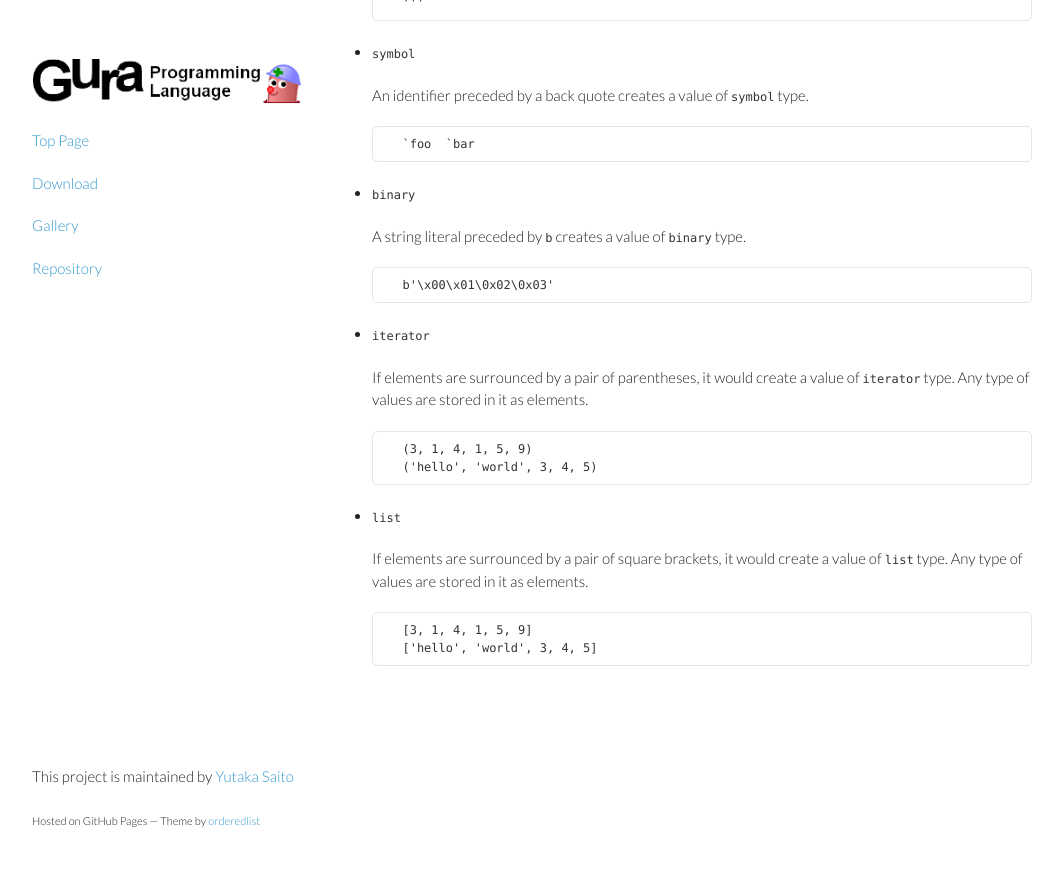
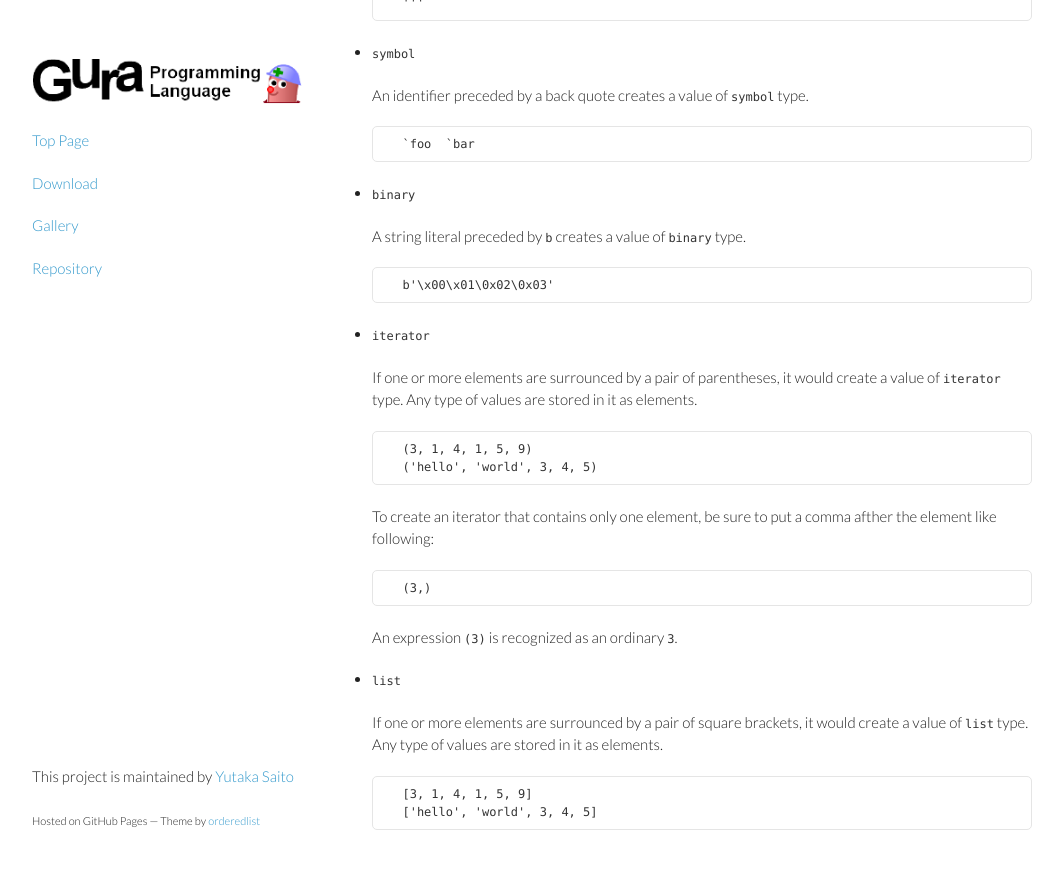
Before and after one commit to rudidude86/gura-lang.github.io, a Jekyll site: the page built from documents/Data-Type.md, in a window 1280 px wide and 900 px high, scrolled down 1271 px. Shown: the top 869 px of the window, without its empty margins (108-1171 px from the left). Built offline with Jekyll 4.4.1, drawn with Linux system fonts in a browser that asks for light colours; Markdown is read by kramdown in place of the engine named in the settings.

Commit message:
updated document

```diff
--- a/documents/Data-Type.md
+++ b/documents/Data-Type.md
@@ -85,16 +85,23 @@ Below is a list of some Data Types that often appear in documents.
 
 * `iterator`
 
-  If elements are surrounced by a pair of parentheses,
+  If one or more elements are surrounced by a pair of parentheses,
   it would create a value of `iterator` type.
   Any type of values are stored in it as elements.
 
         (3, 1, 4, 1, 5, 9)
         ('hello', 'world', 3, 4, 5)
 
+  To create an iterator that contains only one element,
+  be sure to put a comma afther the element like following:
+
+        (3,)
+
+  An expression `(3)` is recognized as an ordinary `3`.
+
 * `list`
 
-  If elements are surrounced by a pair of square brackets,
+  If one or more elements are surrounced by a pair of square brackets,
   it would create a value of `list` type.
   Any type of values are stored in it as elements.
 
```
Also changed, not shown: documents/Syntax.md (+10 -0 lines).
